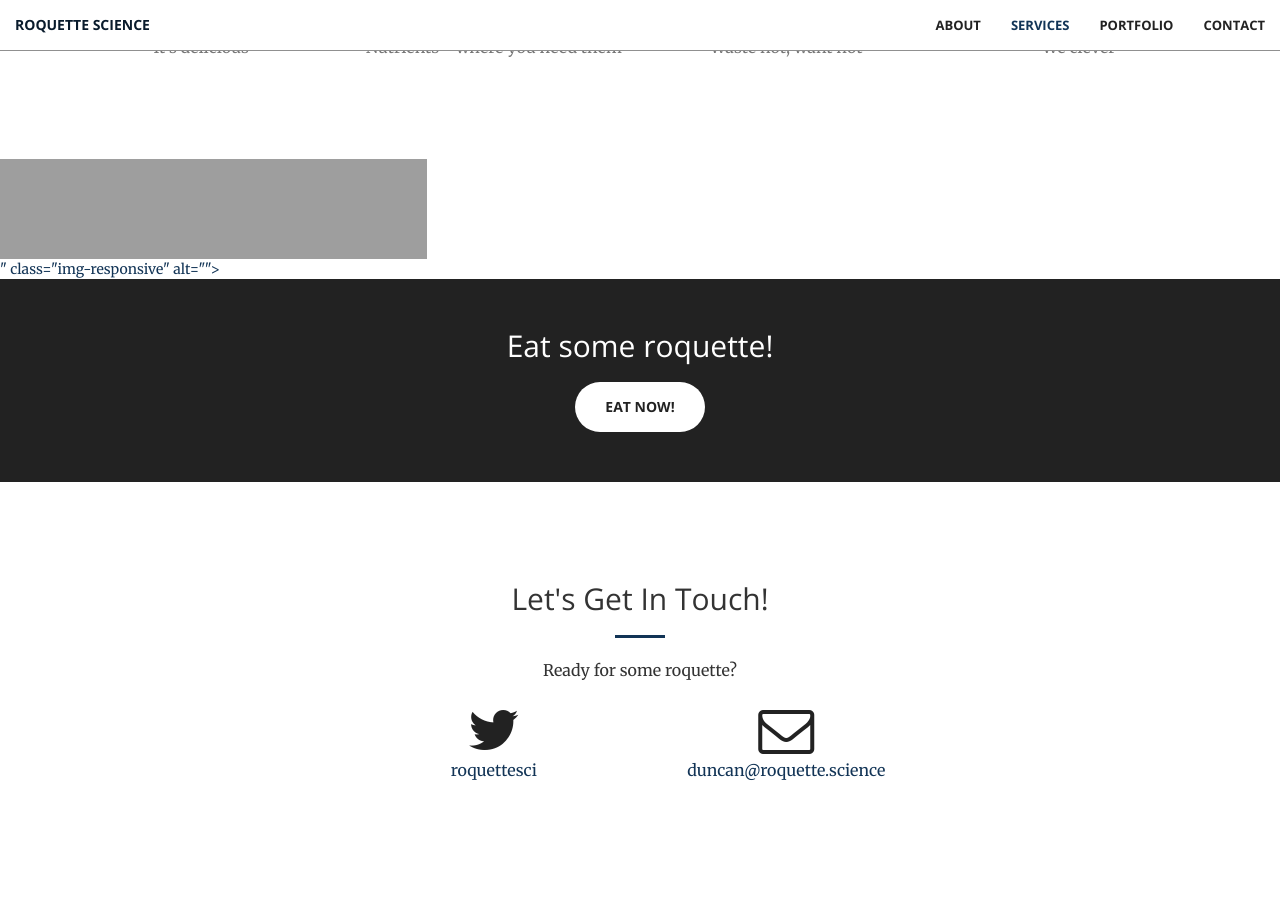
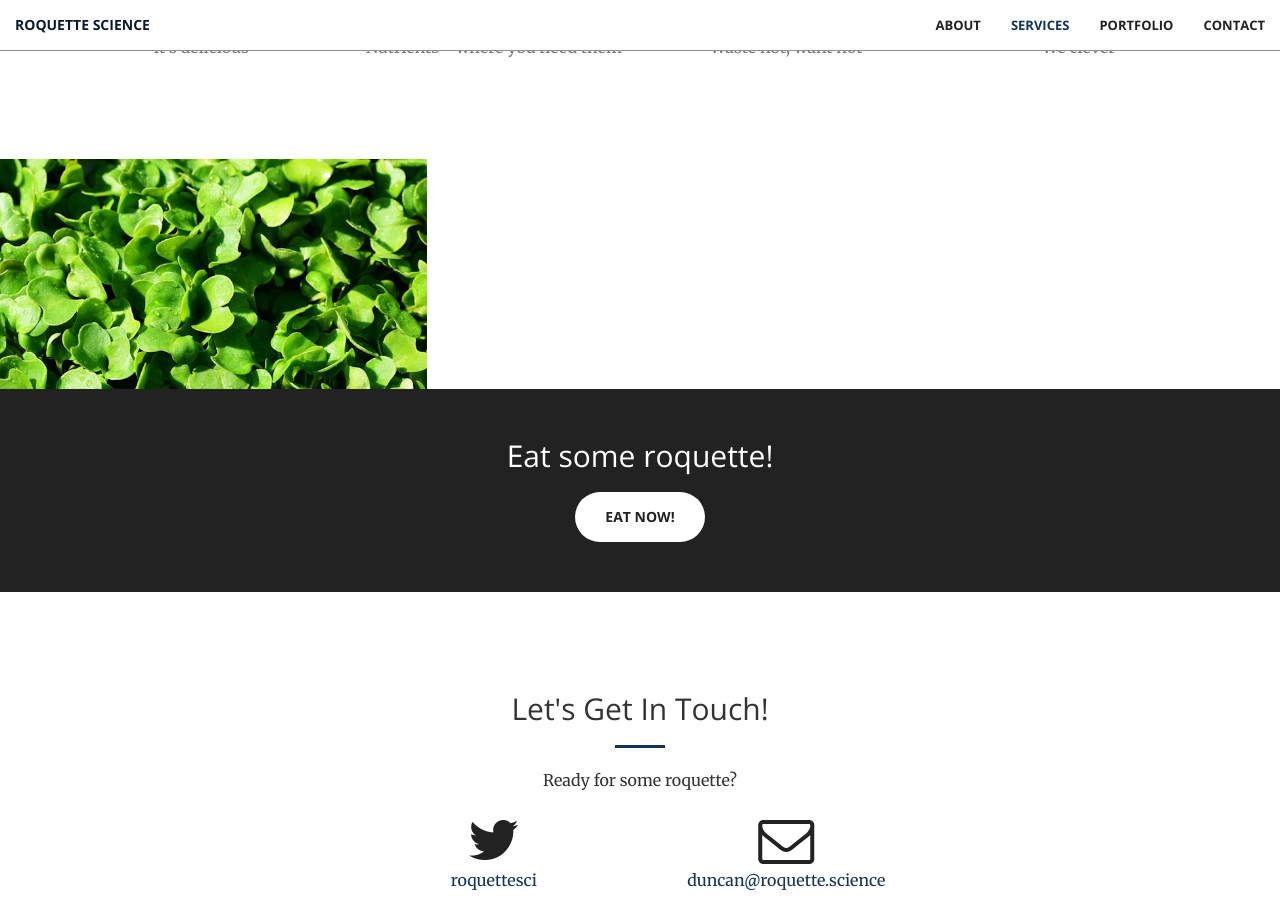
Before and after one commit to aberdeenradiology/aberdeenradiology.github.io, a Jekyll site: the page built from index.html, in a window 1280 px wide and 900 px high, scrolled down 1543 px. Built offline with Jekyll 4.4.1, drawn with Linux system fonts in a browser that asks for light colours.

Commit message:
Fix portfolio

```diff
--- a/_includes/portfolio.html
+++ b/_includes/portfolio.html
@@ -4,14 +4,14 @@
             {% for item in site.portfolio %}
              <div class="col-lg-4 col-sm-6">
                 <a href="#" class="portfolio-box">
-                    <img src="{% item.image %}" class="img-responsive" alt="">
+                    <img src="{{item.image}}" class="img-responsive" alt="">
                     <div class="portfolio-box-caption">
                         <div class="portfolio-box-caption-content">
                             <div class="project-category text-faded">
-                                {% item.category %}
+                                {{item.category}}
                             </div>
                             <div class="project-name">
-                                {% item.name %}
+                                {{item.name}}
                             </div>
                         </div>
                     </div>
```
